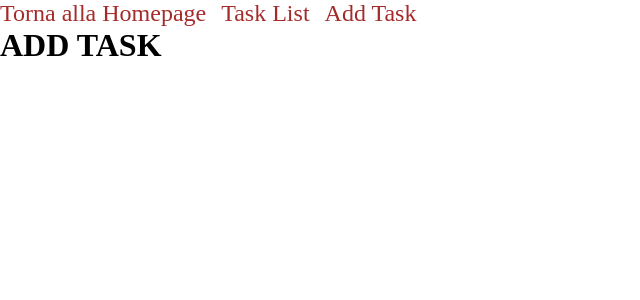
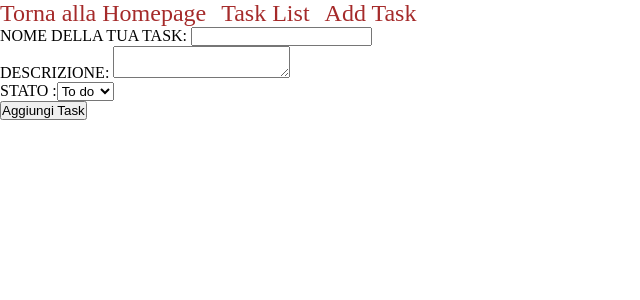
Before and after one commit to valegab17/ex-react-task-manager, a React (Vite) app: page /add-task in a window 1280 px wide. Shown: the top 300 px of the page, without its empty margins (0-640 px from the left). Built offline with nearby package versions, Linux system fonts and the light colour scheme; no server answers.

Commit message:
Milestone 5

```diff
--- a/src/pages/AddTask.jsx
+++ b/src/pages/AddTask.jsx
@@ -1,7 +1,73 @@
-export default function AddTask(){
-    return(
-        <div>
-            <h1>ADD TASK</h1>
+import { useState, useEffect, useRef } from "react"
+
+
+export default function AddTask() {
+    const [title, setTitle] = useState("");
+    const [errMsg, setErrMsg] = useState("");
+    const descriptionRef = useRef(null);
+    const statusRef = useRef(null);
+    const symbols = "!@#$%^&*()-_=+[]{}|;:'\\,.<>?/`~";
+
+    //mi creo la mia funzione handleSubmit
+    const handleSubmit = (e) => {
+        //blocco il caricamento della pagina
+        e.preventDefault();
+        //resetto il messaggio di errore a ogni invio
+        setErrMsg("");
+
+        //eseguo il primo controllo "Utente ha fatto un submit con il titolo vuoto?"
+        if (title.trim() === "") {
+            setErrMsg("Non puoi lasciare il campo Nome della Task vuoto.")
+            return;
+        }
+
+        //eseguo il secondo controllo. "usa dei caratteri non supportati?"
+        //Mi trasformo la stringa in un array di lettere e faccio un check con .some per verificare se almeno una è dentro symbol
+        const hasSymbols = title.split('').some(char => symbols.includes(char));
+
+        if (hasSymbols) {
+            setErrMsg("Il nome della task non può contenere caratteri speciali")
+            return;
+        }
+
+        //se è tutto ok recuper i dati non controllati e stampo l'oggetto
+        const taskObj = {
+            title: title,
+            description: descriptionRef.current.value,
+            status: statusRef.current.value
+        }
+        console.log("Nuovo task", taskObj);
+
+    }
+
+    return (
+        <form onSubmit={handleSubmit}>
+            <div className="task-title">
+
+            <label> NOME DELLA TUA TASK: </label>
+            <input
+                type="text"
+                value={title}
+                onChange={(e) => setTitle(e.target.value)}
+                /> {/* se c'è un errore lo controlliamo con lo state di errMsg mostrandolo sotto*/}
+                {errMsg && <p style={{ color: 'red' }}> {errMsg}</p>}
+            </div>
+
+            <div className="task-description">
+                <label> DESCRIZIONE: </label>
+                <textarea ref={descriptionRef} />
+            </div>
+        <div className="task-state">
+        <label>STATO :</label>
+        <select ref={statusRef} defaultValue={"Seleziona lo stato"}>
+            <option value="To do">To do </option>
+            <option value="Doing">Doing</option>
+            <option value="Done">Done</option>
+        </select>
         </div>
+        <button type="submit" className="submit-btn">Aggiungi Task</button>
+
+        </form>
+
     )
 }
--- a/src/pages/TaskList.jsx
+++ b/src/pages/TaskList.jsx
@@ -8,9 +8,12 @@ export default function TaskList() {
     return (
         <table>
             <thead>
+                <tr>
+
                 <th>Nome</th>
                 <th>Stato</th>
                 <th>Data di Creazione</th>
+                </tr>
 
             </thead>
             <tbody>
```
